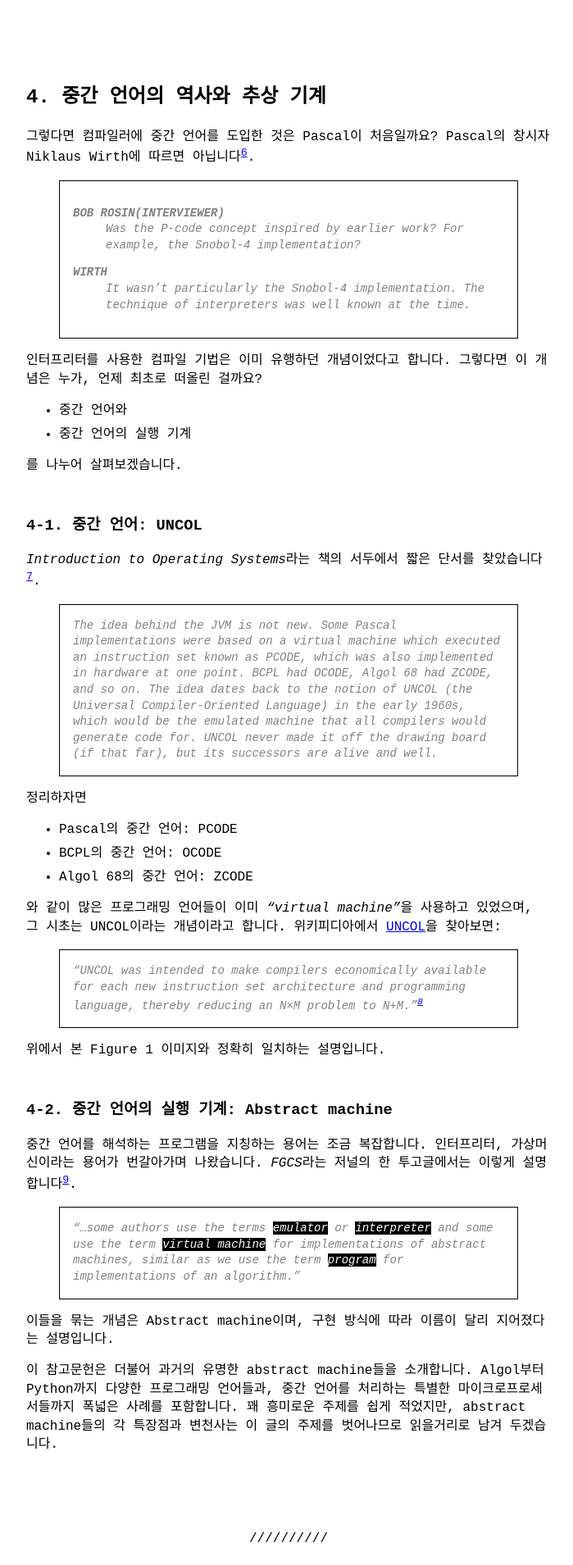
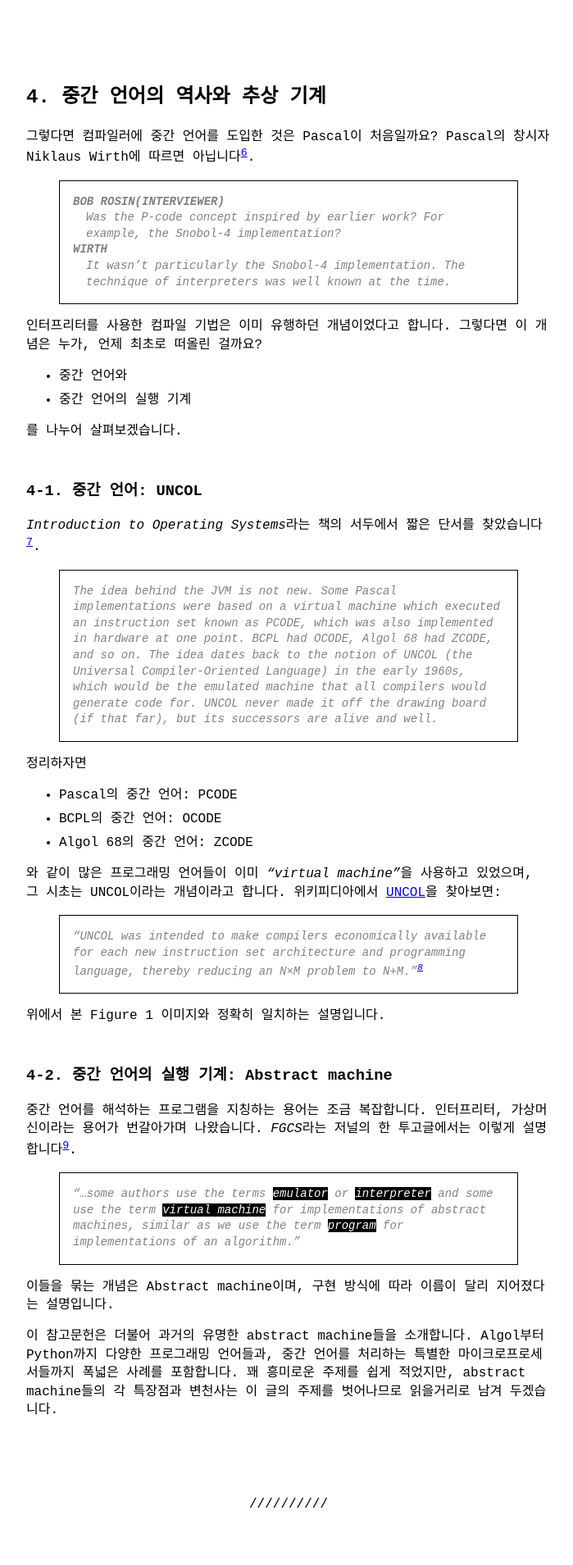
Before and after one commit to electronyoon/electronyoon.github.io, a Jekyll site: the page built from _posts/2024-11-05-자바 바이트 코드, 왜 만들었을까?.md, in a window 1280 px wide. Shown: the part 3843-5752 px from the top of the page at 82% size, without its empty margins (288-987 px from the left). Built offline with Jekyll 4.4.1, drawn with Linux system fonts in a browser that asks for light colours.

Commit message:
fix: definition in blockquote to have slighter left margin

```diff
--- a/_sass/no-style-please.scss
+++ b/_sass/no-style-please.scss
@@ -114,3 +114,14 @@
 dl dd {
   margin-bottom: 1em;
 }
+
+blockquote dl {
+  margin-top: 0;
+  margin-bottom: 0;
+}
+
+blockquote dl dd {
+  margin-top: 0;
+  margin-left: 16px;
+  margin-bottom: 0;
+}
```
